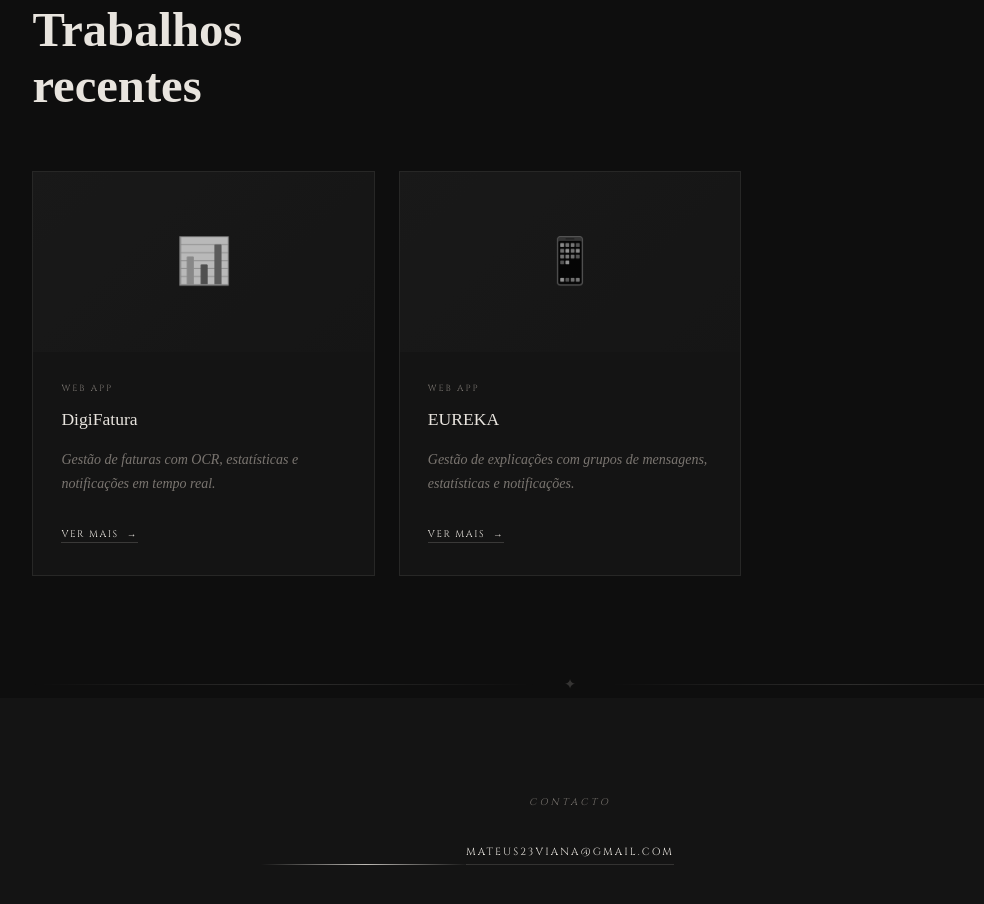
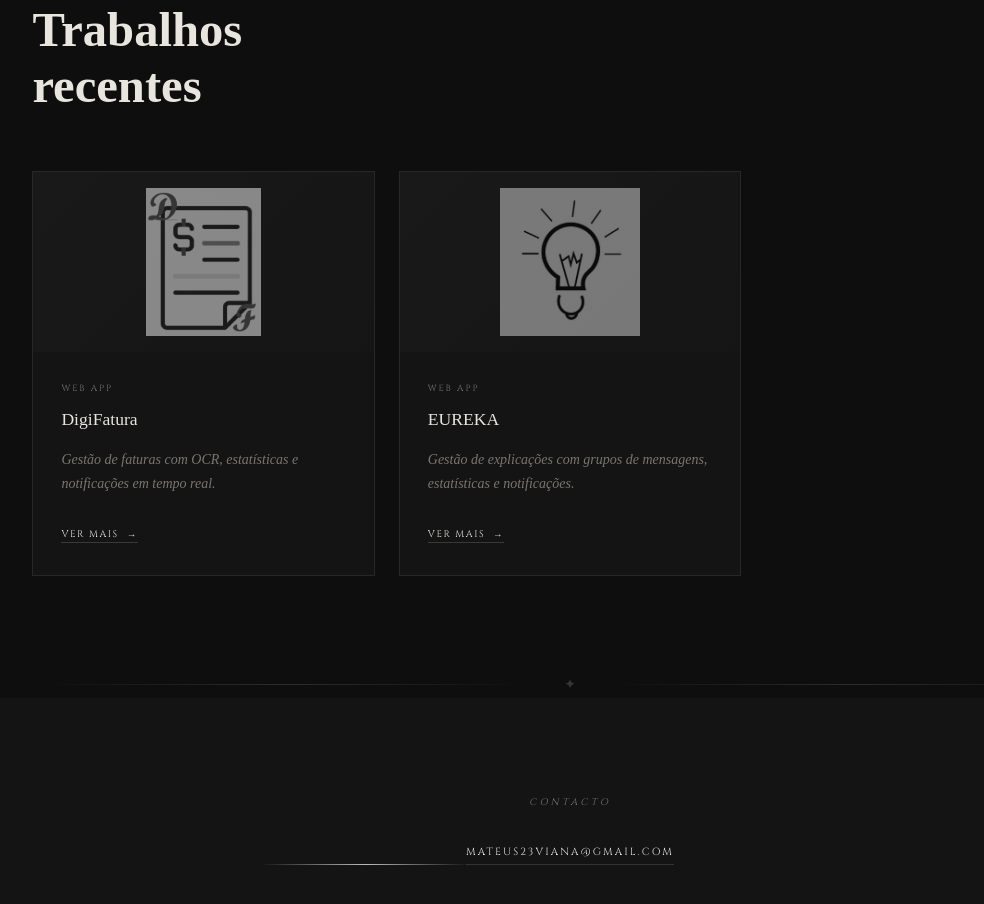
Before and after one commit to cyzuko/portfolio, a plain HTML site: page index.html in a window 1280 px wide. Shown: the part 2619-3523 px from the top of the page, without its empty margins (70-1054 px from the left). Drawn offline with Linux system fonts and the light colour scheme; a web font is replaced by a local one.

Commit message:
logotipos dos projetos  inseridos nos modais

```diff
--- a/index.html
+++ b/index.html
@@ -287,7 +287,10 @@
   <h2 class="section-title reveal reveal-delay-1">Trabalhos<br />recentes</h2>
   <div class="works-grid">
    <div class="work-card reveal reveal-delay-1" onclick="openModal('digifatura')">
-      <div class="work-thumb">📊</div>
+  <div class="work-thumb" style="padding:0; overflow:hidden;">
+    <img src="./img/digifatura.png" alt="DigiFatura"
+    style="width:100%; height:100%; object-fit:contain; object-position:center; filter:grayscale(1); opacity:.7; transition:opacity .35s; padding: 1rem;" />
+  </div>
   <div class="work-info">
     <div class="work-category">Web App</div>
     <div class="work-title">DigiFatura</div>
@@ -295,8 +298,12 @@
     <button class="work-btn">Ver mais</button>
   </div>
 </div>
+
 <div class="work-card reveal reveal-delay-2" onclick="openModal('eureka')">
-      <div class="work-thumb">📱</div>
+  <div class="work-thumb" style="padding:0; overflow:hidden;">
+   <img src="./img/eureka.png" alt="EUREKA  "
+   style="width:100%; height:100%; object-fit:contain; object-position:center; filter:grayscale(1); opacity:.7; transition:opacity .35s; padding: 1rem;" />
+  </div>
   <div class="work-info">
     <div class="work-category">Web App</div>
     <div class="work-title">EUREKA</div>
```
Lines whose indentation alone changed are shown as unchanged.
